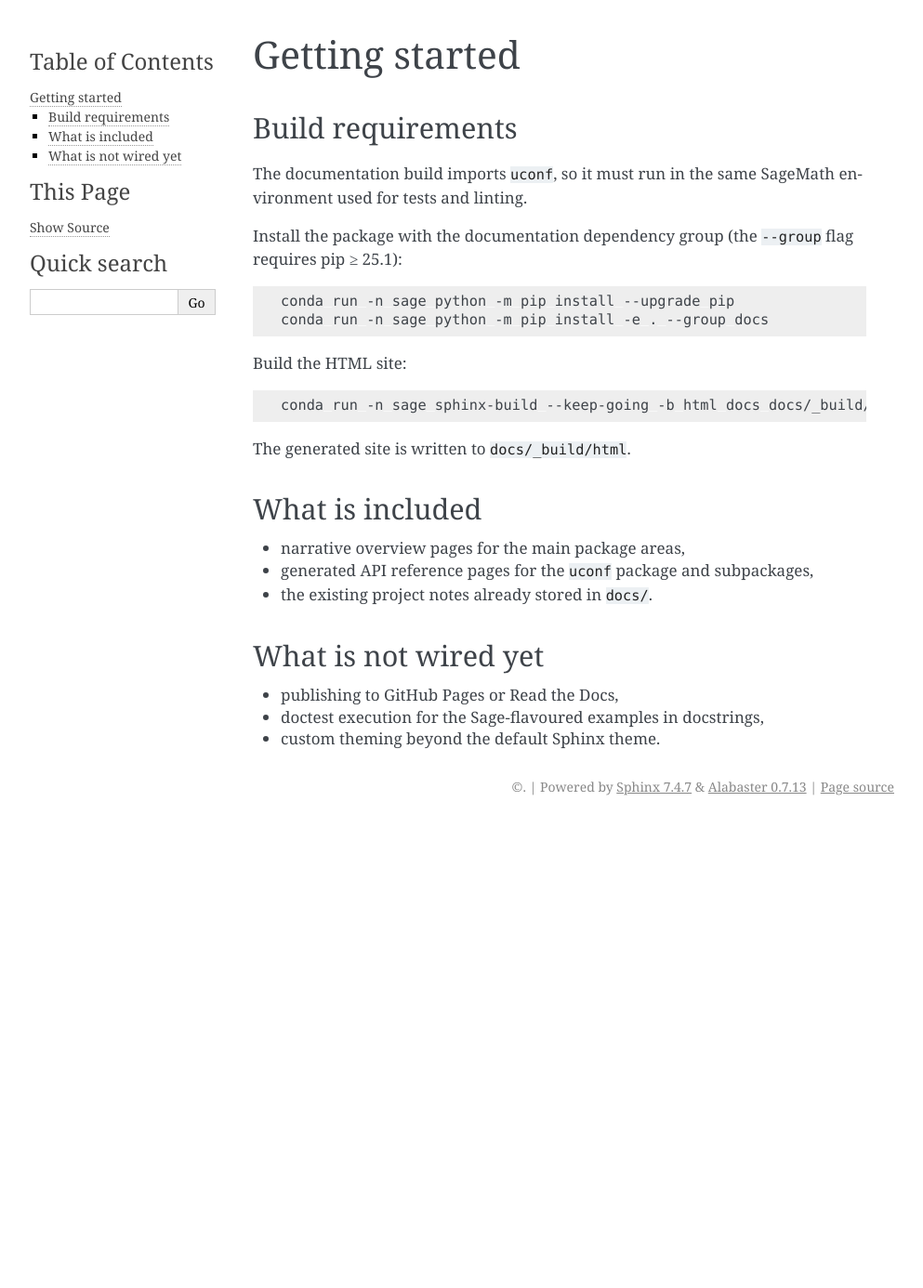
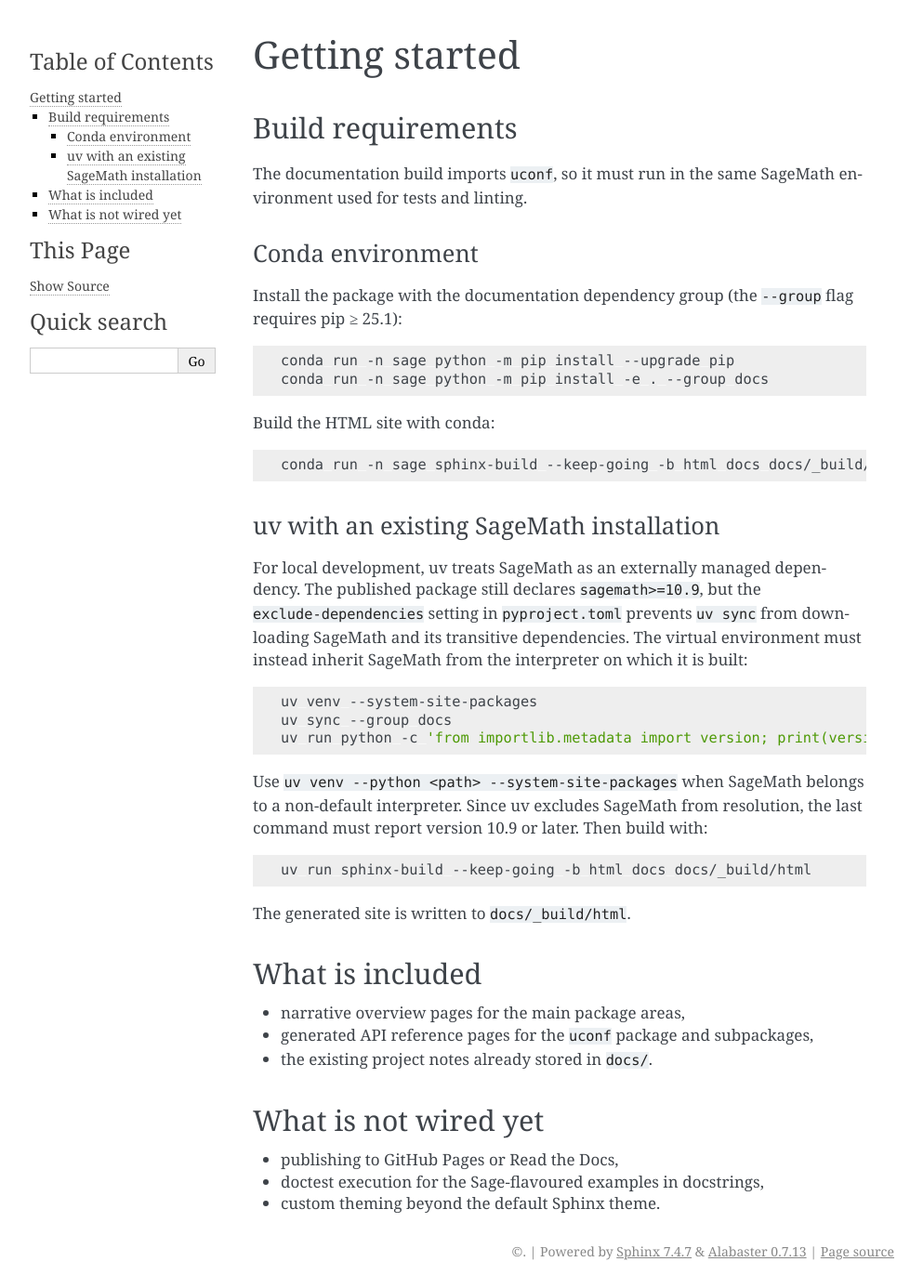
Before and after one commit to nidrissi/uconf, a Sphinx documentation site: the page built from docs/getting-started.md, in a window 1280 px wide. Shown: the whole page at 93% size, without its empty margins (148-1141 px from the left). Built offline with Sphinx 7.4.7, drawn with Linux system fonts in a browser that asks for light colours; before the commit the page ends 900 px from its top, so only the background shows below that.

Commit message:
Use system SageMath in uv environments

````diff
--- a/docs/getting-started.md
+++ b/docs/getting-started.md
@@ -4,6 +4,8 @@
 
 The documentation build imports `uconf`, so it must run in the same SageMath
 environment used for tests and linting.
+
+### Conda environment
 
 Install the package with the documentation dependency group (the `--group` flag
 requires pip ≥ 25.1):
@@ -13,10 +15,32 @@ conda run -n sage python -m pip install --upgrade pip
 conda run -n sage python -m pip install -e . --group docs
 ```
 
-Build the HTML site:
+Build the HTML site with conda:
 
 ```bash
 conda run -n sage sphinx-build --keep-going -b html docs docs/_build/html
+```
+
+### uv with an existing SageMath installation
+
+For local development, uv treats SageMath as an externally managed dependency.
+The published package still declares `sagemath>=10.9`, but the
+`exclude-dependencies` setting in `pyproject.toml` prevents `uv sync` from
+downloading SageMath and its transitive dependencies. The virtual environment
+must instead inherit SageMath from the interpreter on which it is built:
+
+```bash
+uv venv --system-site-packages
+uv sync --group docs
+uv run python -c 'from importlib.metadata import version; print(version("sagemath"))'
+```
+
+Use `uv venv --python <path> --system-site-packages` when SageMath belongs to a
+non-default interpreter. Since uv excludes SageMath from resolution, the last
+command must report version 10.9 or later. Then build with:
+
+```bash
+uv run sphinx-build --keep-going -b html docs docs/_build/html
 ```
 
 The generated site is written to `docs/_build/html`.
````
Also changed, not shown: AGENTS.md (+10 -4 lines), README.md (+17 -6 lines), pyproject.toml (+4 -3 lines), 1 other file.
